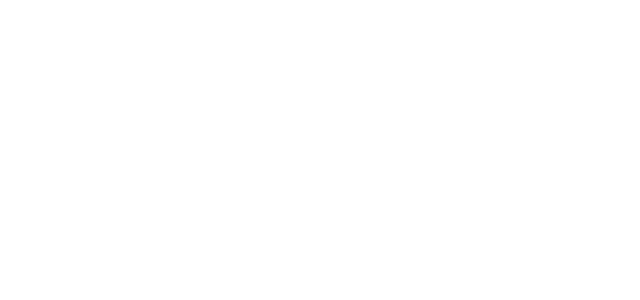
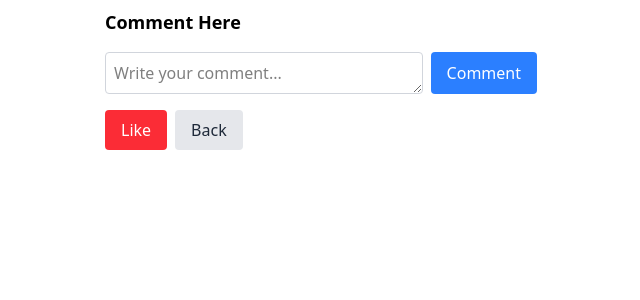
Before and after one commit to Shovon8054/faculty-review, a React (Vite) app in the folder frontend/: page /student/comment/1 in a window 1280 px wide. Before the commit this address had no page. Shown: the top 300 px of the page, without its empty margins (319-959 px from the left). Built offline with nearby package versions, Linux system fonts and the light colour scheme.

Commit message:
post comment added

```diff
--- a/frontend/components/Comment.jsx
+++ b/frontend/components/Comment.jsx
@@ -1,30 +1,51 @@
-import { use } from "react";
-import StudentNavbar from "./StudentNavbar";
-import { useNavigate } from "react-router-dom";
+import { useState } from "react";
+import axios from "axios";
+import { useNavigate, useParams } from "react-router-dom";
 
 const Comment = () => {
-    const navigate=useNavigate()
+  const { id } = useParams(); // ✅ call useParams
+  const navigate = useNavigate();
+
+  const [body, setBody] = useState("");
+
+  const postComment = async () => {
+    try {
+      await axios.post(
+        "http://localhost:8080/api/comment", // ✅ match backend
+        { queryId: id, body: body },
+        { withCredentials: true }
+      );
+
+      setBody("");
+    } catch (err) {
+      console.error(err.response?.status, err.response?.data);
+    }
+  };
+
   return (
     <div className="p-2 max-w-md mx-auto space-y-4">
-
       <div className="text-lg font-semibold">Comment Here</div>
 
-        {/* Textarea + Comment button side by side */}
       <div className="flex gap-2">
         <textarea
+          value={body}
+          onChange={(e) => setBody(e.target.value)}
           className="flex-1 p-2 border border-gray-300 rounded focus:outline-none focus:ring-2 focus:ring-blue-400"
           rows="1"
           placeholder="Write your comment..."
-            ></textarea>
-            <button className="px-4 py-2 bg-blue-500 text-white rounded hover:bg-blue-600 transition">
+        />
+        <button
+          onClick={postComment}
+          className="px-4 py-2 bg-blue-500 text-white rounded hover:bg-blue-600 transition"
+        >
           Comment
         </button>
       </div>
 
-        <p className="text-gray-700">Likes: 0</p>
-
       <div className="flex gap-2">
-            <button className="px-4 py-2 bg-red-500 text-white rounded hover:bg-red-600 transition">
+        <button
+          className="px-4 py-2 bg-red-500 text-white rounded hover:bg-red-600 transition"
+        >
           Like
         </button>
         <button
@@ -35,7 +56,7 @@
         </button>
       </div>
     </div>
-  )
-}
+  );
+};
 
-export default Comment
+export default Comment;
--- a/frontend/pages/student/Queries.jsx
+++ b/frontend/pages/student/Queries.jsx
@@ -192,7 +192,7 @@
                     {/* comment */}
                     <div class="mt-4">
                       <button
-                        onClick={()=>{navigate("/student/comment")}}
+                        onClick={()=>{navigate(`/student/comment/${post.id}`)}}
                        class="px-4 py-2 bg-blue-500 text-white rounded hover:bg-blue-600 transition">
                         Discussion
                       </button>
--- a/frontend/src/App.jsx
+++ b/frontend/src/App.jsx
@@ -34,7 +34,7 @@
         <Route path="/student/queries" element={<Queries/>} />
         <Route path="/student/queries" element={<Queries/>} />
         <Route path="/student/queries/edit/:id" element={<EditQuery/>} />
-        <Route path="/student/comment" element={<Comment/>} />
+        <Route path="/student/comment/:id" element={<Comment/>} />
 
 
       </Routes>
```
Also changed, not shown: 2 other files (tests, documents, lock files or other folders). Lines whose indentation alone changed are shown as unchanged.
